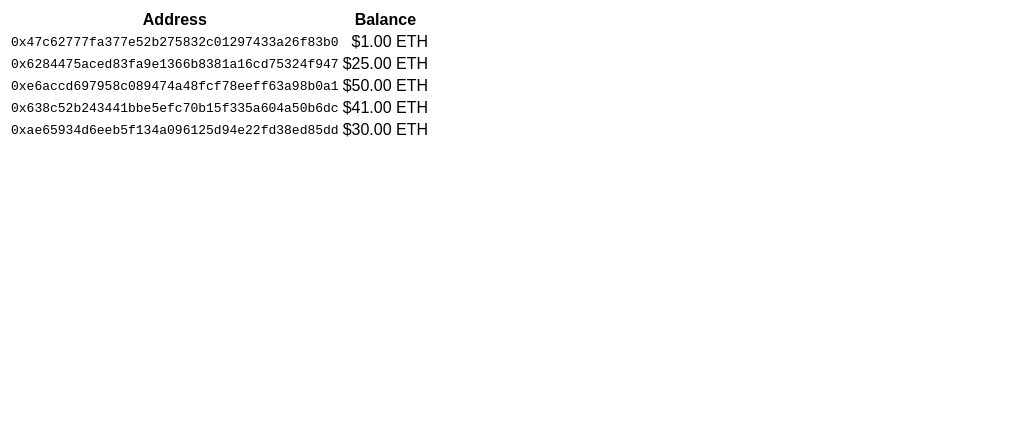
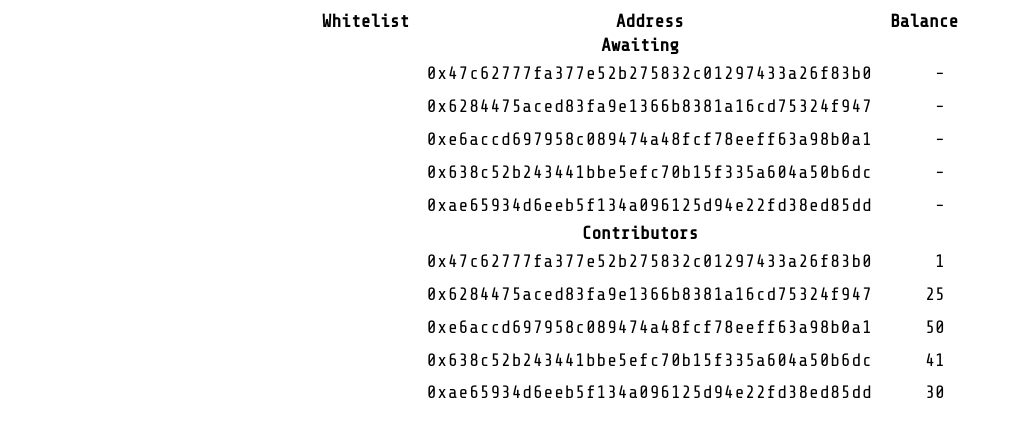
Before and after one commit to pomle/ng-hello, an Angular app: page / in a window 1280 px wide. Shown: the top 436 px of the page, without its empty margins (0-1010 px from the left). Built offline with nearby package versions, Linux system fonts and the light colour scheme.

Commit message:
Port over basic list and styles from React prototype.

```diff
--- a/src/app/address-list/address-list.component.css
+++ b/src/app/address-list/address-list.component.css
@@ -1,13 +1,5 @@
-.entry {
-    display: flex;
-}
-
-.entry > * {
-    flex: 0 1 auto;
-}
-
 .address {
-    font-family: monospace;
+    letter-spacing: 0.05em;
 }
 
 .balance {
--- a/src/app/address-list/address-list.component.html
+++ b/src/app/address-list/address-list.component.html
@@ -1,13 +1,38 @@
 <table class="adress-list">
   <thead>
     <tr>
-      <th>Address</th><th>Balance</th>
+      <th>Whitelist</th>
+      <th>Address</th>
+      <th>Balance</th>
     </tr>
   </thead>
+
+
+  <thead className="section">
+    <tr>
+      <th colSpan="3">Awaiting</th>
+    </tr>
+  </thead>
+
   <tbody>
     <tr *ngFor="let entry of entries">
+      <td className="toggle"></td>
       <td class="address">{{entry.address}}</td>
-      <td class="balance">{{entry.balance | currency }} ETH</td>
+      <td class="balance">-</td>
+    </tr>
+  </tbody>
+
+  <thead className="section">
+    <tr>
+      <th colSpan="3">Contributors</th>
+    </tr>
+  </thead>
+
+  <tbody>
+    <tr *ngFor="let entry of entries">
+      <td className="toggle"></td>
+      <td class="address">{{entry.address}}</td>
+      <td class="balance">{{entry.balance | number}}</td>
     </tr>
   </tbody>
 </table>
--- a/src/app/app.component.css
+++ b/src/app/app.component.css
@@ -1,9 +1,5 @@
-body {
-    font-family: Arial;
+.manager {
+    display: flex;
+    flex-flow: column;
+    align-items: center;
 }
-
-h1 {
-    color: #369;
-    font-family: Arial, Helvetica, sans-serif;
-    font-size: 250%;
-}
--- a/src/app/app.component.html
+++ b/src/app/app.component.html
@@ -1,6 +1,5 @@
 <!--The content below is only a placeholder and can be replaced.-->
-<div>
+<div class="manager">
 
+    <app-address-list [entries]="entries"></app-address-list>
 </div>
-
-<app-address-list [entries]="entries"></app-address-list>
--- a/src/index.html
+++ b/src/index.html
@@ -7,6 +7,7 @@
 
   <meta name="viewport" content="width=device-width, initial-scale=1">
   <link rel="icon" type="image/x-icon" href="favicon.ico">
+  <link href="https://fonts.googleapis.com/css?family=Share+Tech+Mono" rel="stylesheet">
 </head>
 <body>
   <app-root></app-root>
--- a/src/styles.css
+++ b/src/styles.css
@@ -1,4 +1,27 @@
-/* You can add global styles to this file, and also import other style files */
 body {
-    font-family: Arial;
+    font-size: 18px;
 }
+
+body, button, input {
+    font-family: 'Share Tech Mono';
+    outline: none;
+}
+
+button {
+    background: transparent;
+    border: 2px solid #49c6ff;
+    border-radius: 1em;
+    cursor: pointer;
+    margin: 0.2em;
+    padding: 0.2em 1em;
+    text-transform: uppercase;
+}
+
+button.toggled {
+    background: #49c6ff;
+    color: #fff;
+}
+
+td {
+    padding: 0.3em 0.8em;
+}
```
